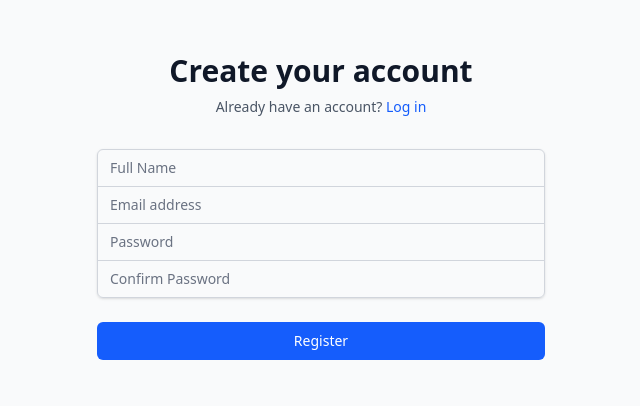
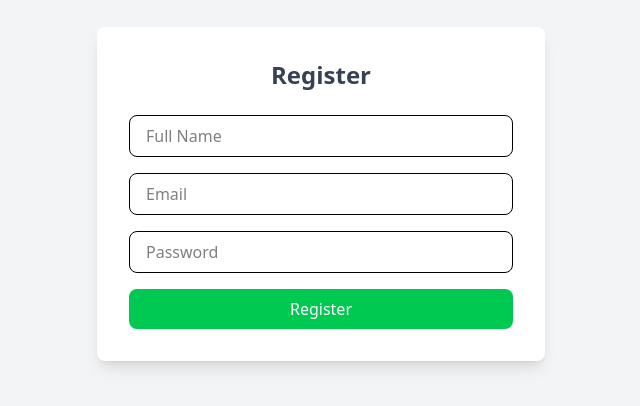
Before and after one commit to augustinemeso/expense-tracker-frontend-app, a React (Vite) app: page /register in a window 1280 px wide. Shown: the part 206-612 px from the top of the page, without its empty margins (319-959 px from the left). Built offline with nearby package versions, Linux system fonts and the light colour scheme.

Commit message:
add updates

```diff
--- a/src/App.jsx
+++ b/src/App.jsx
@@ -1,11 +1,11 @@
 import React from "react";
-import { BrowserRouter as Router, Routes, Route } from "react-router-dom";
+import { BrowserRouter as Router, Routes, Route, Navigate } from "react-router-dom";
 import Login from "./components/Login";
 import Register from "./components/Register";
 import ExpenseList from "./components/ExpenseList";
 import AddExpense from "./components/AddExpense";
 import EditExpenses from "./components/EditExpenses";
-import ProtectedRoute from './components/ProtectedRoute';
+import ProtectedRoute from "./components/ProtectedRoute";
 
 const expenses = [
   { id: 1, description: "Groceries", amount: 2000 },
@@ -21,50 +21,25 @@ function App() {
   return (
     <Router>
       <Routes>
-      {/* <Route path="/" element={isAuthenticated ? <Home /> : <Navigate to="/login" />} /> */}
-        {/* <Route path="/login" element={<Login />} /> */}
-        <Route path="/" element={<Login />} />
+        {/* ✅ Redirect "/" to "/login" if not authenticated */}
+        <Route path="/" element={<Navigate to="/login" />} />
+
+        {/* ✅ Login and Register Routes */}
+        <Route path="/login" element={<Login />} />
         <Route path="/register" element={<Register />} />
 
+        {/* ✅ Protected Routes */}
         <Route element={<ProtectedRoute />}>
           <Route path="/expenses" element={<ExpenseList expenses={expenses} />} />
           <Route path="/add-expense" element={<AddExpense />} />
           <Route path="/edit-expense/:id" element={<EditExpenses onUpdate={handleUpdate} />} />
         </Route>
+
+        {/* ✅ Catch-all for unknown routes */}
+        <Route path="*" element={<h2 className="text-center">404 - Page Not Found</h2>} />
       </Routes>
     </Router>
   );
 }
 
 export default App;
-
-
-// import React from 'react';
-// import { BrowserRouter as Router, Routes, Route } from "react-router-dom";
-// import Home from "./components/Home";
-// import Login from "./components/Login";
-// import ExpenseList from "./components/ExpenseList";
-// import AddExpense from "./components/AddExpense";
-// import EditExpenses from "./components/EditExpenses";
-
-// const expenses = [
-//   { id: 1, description: "Groceries", amount: 2000 },
-//   { id: 2, description: "Rent", amount: 15000 },
-//   { id: 3, description: "Transport", amount: 500 },
-// ];
-
-// function App() {
-//   return (
-//     <Router>
-//       <Routes>
-//         {/* <Route path="/" element={<Login />} /> */}
-//         {/* <Route path="/home" element={<Home />} /> */}
-//         <Route path="/expenses" element={<ExpenseList expenses={expenses}/>} />
-//         <Route path="/" element={<AddExpense />} />
-//         <Route path="/edit-expense/:id" element={<EditExpenses />} />
-//       </Routes>
-//     </Router>
-//   );
-// }
-
-// export default App;
--- a/src/components/Login.jsx
+++ b/src/components/Login.jsx
@@ -1,10 +1,6 @@
-import React from 'react';
-import { useState } from "react";
+import React, { useState } from "react";
 import { useNavigate } from "react-router-dom";
 import axios from "axios";
-import "tailwindcss";
-
-
 
 const Login = () => {
   const [email, setEmail] = useState("");
@@ -19,8 +15,13 @@ const Login = () => {
         email,
         password,
       });
-      localStorage.setItem("jwt_token", response.data.token);
-      navigate("/expenses");
+
+      if (response.data.token) {
+        localStorage.setItem("jwt_token", response.data.token);
+        navigate("/expenses"); // ✅ Redirect to expenses page after login
+      } else {
+        setError("Login failed. Please try again.");
+      }
     } catch (err) {
       setError("Invalid credentials. Please try again.");
     }
--- a/src/components/Register.jsx
+++ b/src/components/Register.jsx
@@ -1,147 +1,75 @@
 import React, { useState } from "react";
 import { useNavigate } from "react-router-dom";
-import axios from "axios";
 
 const Register = () => {
-  const [name, setName] = useState(""); // ✅ Add name state
+  const [name, setName] = useState("");
   const [email, setEmail] = useState("");
   const [password, setPassword] = useState("");
-  const [confirmPassword, setConfirmPassword] = useState("");
-  const [error, setError] = useState("");
+  const [error, setError] = useState(null);
   const navigate = useNavigate();
 
   const handleRegister = async (e) => {
     e.preventDefault();
-    setError("");
+    setError(null);
 
-    if (!name || !email || !password) {
-      setError("All fields are required");
-      return;
+    try {
+      const response = await fetch("https://expense-tracker-backend-1-rhju.onrender.com/register", {
+        method: "POST",
+        headers: { "Content-Type": "application/json" },
+        body: JSON.stringify({ name, email, password }),
+      });
+
+      const data = await response.json();
+
+      if (!response.ok) {
+        throw new Error(data.error || "Registration failed");
       }
 
-    if (password !== confirmPassword) {
-      setError("Passwords do not match");
-      return;
-    }
-
-    try {
-      const response = await axios.post("https://expense-tracker-backend-1-rhju.onrender.com/register", {
-        name, // ✅ Include name in request
-        email,
-        password,
-      });
-
-      console.log("Registration successful", response.data);
-      navigate("/login");
+      console.log("User registered successfully:", data);
+      navigate("/login"); // ✅ Redirect to login after success
     } catch (err) {
-      if (err.response) {
-        setError(err.response.data.error || "Registration failed");
-      } else if (err.request) {
-        setError("No response from server. Please check your connection.");
-      } else {
-        setError("An error occurred during registration");
-      }
-      console.error("Registration error", err);
+      setError(err.message);
     }
   };
 
-  const handleLoginRedirect = () => {
-    navigate("/");
-  };
+  return (
+    <div className="flex flex-col items-center justify-center min-h-screen bg-gray-100">
+      <div className="bg-white p-8 rounded-lg shadow-lg max-w-md w-full">
+        <h2 className="text-2xl font-bold text-center text-gray-700 mb-6">Register</h2>
 
-  return (
-    <div className="min-h-screen flex items-center justify-center bg-gray-50 py-12 px-4 sm:px-6 lg:px-8">
-      <div className="max-w-md w-full space-y-8">
-        <div>
-          <h2 className="mt-6 text-center text-3xl font-extrabold text-gray-900">
-            Create your account
-          </h2>
-          <p className="mt-2 text-center text-sm text-gray-600">
-            Already have an account?{" "}
-            <button
-              onClick={handleLoginRedirect}
-              className="font-medium text-blue-600 hover:text-blue-500"
-            >
-              Log in
-            </button>
-          </p>
-        </div>
-        <form className="mt-8 space-y-6" onSubmit={handleRegister}>
-          <div className="rounded-md shadow-sm -space-y-px">
-            <div>
-              <label htmlFor="name" className="sr-only">
-                Name
-              </label>
+        {error && <p className="text-red-500 text-center mb-4">{error}</p>}
+
+        <form onSubmit={handleRegister} className="space-y-4">
           <input
-                id="name"
-                name="name"
             type="text"
-                required
-                className="appearance-none rounded-none relative block w-full px-3 py-2 border border-gray-300 placeholder-gray-500 text-gray-900 rounded-t-md focus:outline-none focus:ring-blue-500 focus:border-blue-500 focus:z-10 sm:text-sm"
+            className="w-full px-4 py-2 border rounded-lg focus:outline-none focus:ring-2 focus:ring-blue-400"
             placeholder="Full Name"
             value={name}
             onChange={(e) => setName(e.target.value)}
+            required
           />
-            </div>
-            <div>
-              <label htmlFor="email" className="sr-only">
-                Email address
-              </label>
           <input
-                id="email"
-                name="email"
             type="email"
-                required
-                className="appearance-none rounded-none relative block w-full px-3 py-2 border border-gray-300 placeholder-gray-500 text-gray-900 focus:outline-none focus:ring-blue-500 focus:border-blue-500 focus:z-10 sm:text-sm"
-                placeholder="Email address"
+            className="w-full px-4 py-2 border rounded-lg focus:outline-none focus:ring-2 focus:ring-blue-400"
+            placeholder="Email"
             value={email}
             onChange={(e) => setEmail(e.target.value)}
+            required
           />
-            </div>
-            <div>
-              <label htmlFor="password" className="sr-only">
-                Password
-              </label>
           <input
-                id="password"
-                name="password"
             type="password"
-                required
-                className="appearance-none rounded-none relative block w-full px-3 py-2 border border-gray-300 placeholder-gray-500 text-gray-900 focus:outline-none focus:ring-blue-500 focus:border-blue-500 focus:z-10 sm:text-sm"
+            className="w-full px-4 py-2 border rounded-lg focus:outline-none focus:ring-2 focus:ring-blue-400"
             placeholder="Password"
             value={password}
             onChange={(e) => setPassword(e.target.value)}
+            required
           />
-            </div>
-            <div>
-              <label htmlFor="confirm-password" className="sr-only">
-                Confirm Password
-              </label>
-              <input
-                id="confirm-password"
-                name="confirm-password"
-                type="password"
-                required
-                className="appearance-none rounded-none relative block w-full px-3 py-2 border border-gray-300 placeholder-gray-500 text-gray-900 rounded-b-md focus:outline-none focus:ring-blue-500 focus:border-blue-500 focus:z-10 sm:text-sm"
-                placeholder="Confirm Password"
-                value={confirmPassword}
-                onChange={(e) => setConfirmPassword(e.target.value)}
-              />
-            </div>
-          </div>
-
-          {error && (
-            <div className="text-red-500 text-sm text-center">{error}</div>
-          )}
-
-          <div>
           <button
             type="submit"
-              className="group relative w-full flex justify-center py-2 px-4 border border-transparent text-sm font-medium rounded-md text-white bg-blue-600 hover:bg-blue-700 focus:outline-none focus:ring-2 focus:ring-offset-2 focus:ring-blue-500"
+            className="w-full bg-green-500 text-white py-2 rounded-lg hover:bg-green-600 transition"
           >
             Register
           </button>
-          </div>
         </form>
       </div>
     </div>
```
Lines whose indentation alone changed are shown as unchanged.
